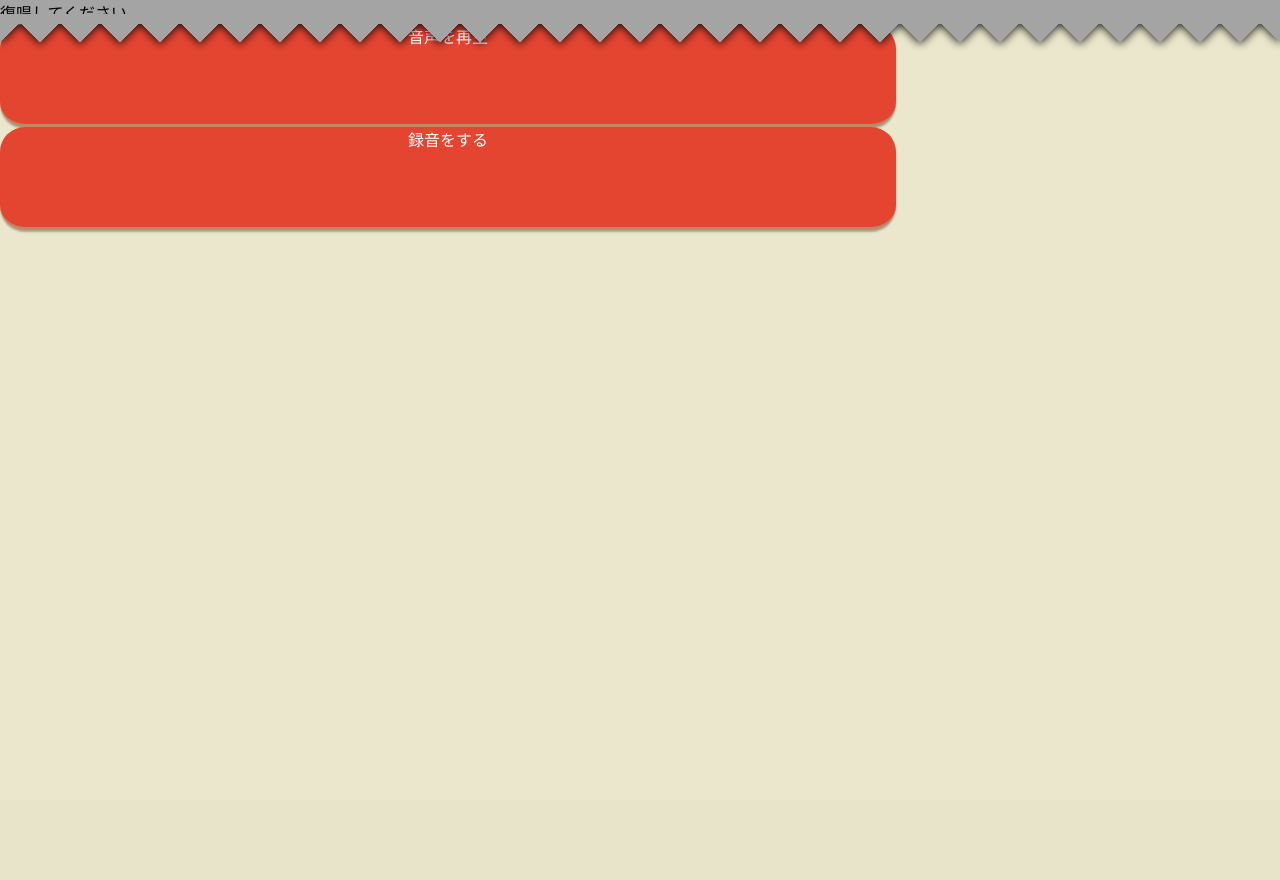
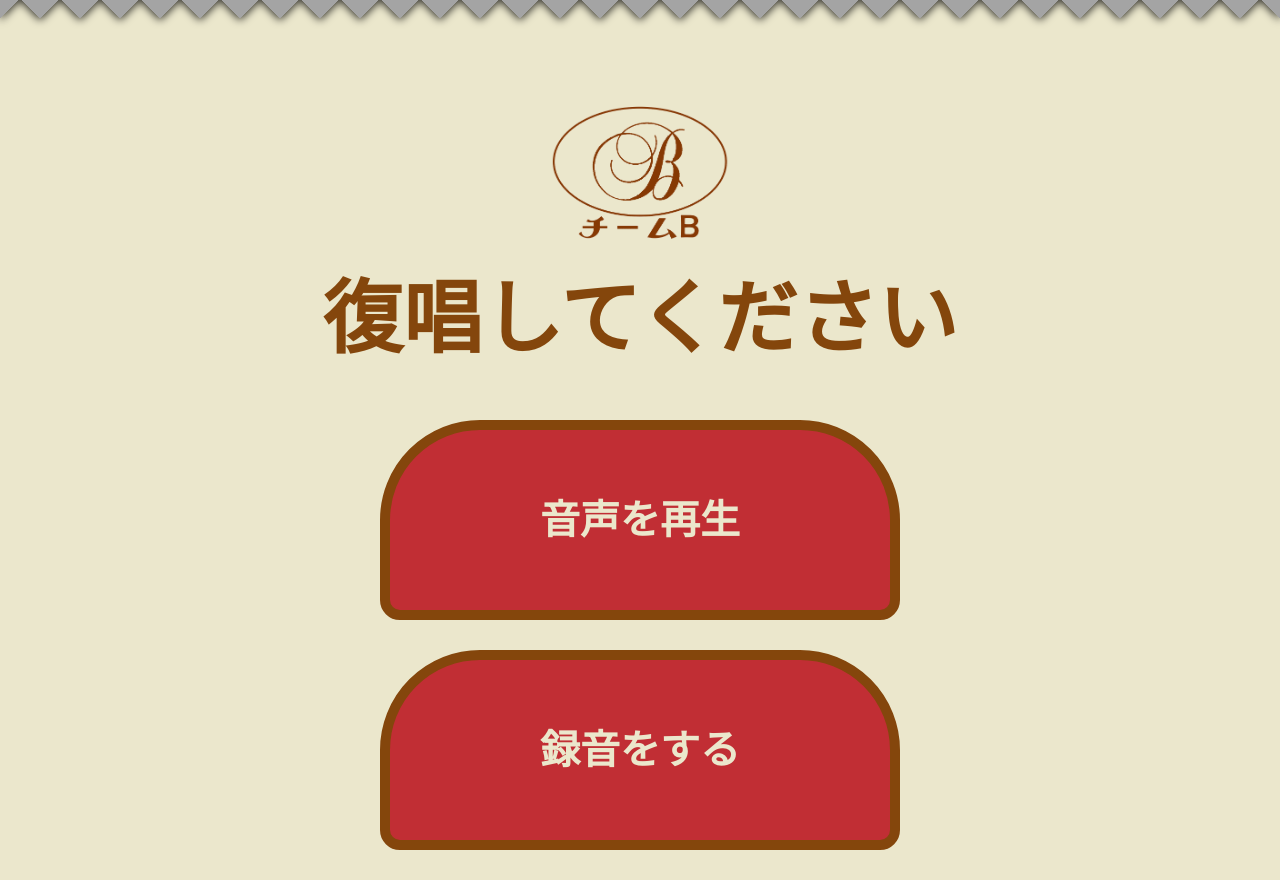
Before and after one commit to tenshinohako/kdg-html, a Flask app: page /tv_on in a window 1280 px wide. Before the commit the page ends 233 px from the top, so only its background shows below. Run offline with Flask 2, Linux system fonts and the light colour scheme.

Commit message:
edited tv_on

```diff
--- a/app.py
+++ b/app.py
@@ -83,4 +83,4 @@ def workup_air():
 if __name__ == '__main__':
     app.debug = True
     # app.run(host='0.0.0.0', ssl_context=('open_ssl/server.crt', 'open_ssl/server.key'), threaded=True, debug=True)
-    app.run(host='0.0.0.0', ssl_context=('open_ssl/server.crt', 'open_ssl/server.key'))
+    app.run(host='0.0.0.0', port=5001, ssl_context=('open_ssl/server.crt', 'open_ssl/server.key'))
--- a/templates/tv_on.html
+++ b/templates/tv_on.html
@@ -1,13 +1,21 @@
 <!DOCTYPE html>
 <head>
     <meta charset="UTF-8">
-    <link rel="stylesheet" href="../static/style.css">
+    <link rel="stylesheet" href="../static/styles_machine_mode.css">
 </head>
 <body>
-    <div class="zigzag">復唱してください</div>
-    <div class="menue">
-        <a href="voice" class="btn-gradient">音声を再生</a>
-        <a href="record" class="btn-gradient">録音をする</a>
-    </div>
+    <div class="zigzag"></div>
+	<div id="teamb_logo">
+		<img src="../static/teamb.png" height="150px" width="200px">
+	</div>
+	<div class="title">
+		<a>復唱してください</a>
+	</div>
+	<div class="select_machines">
+		<a href="voice" class="select_contents">音声を再生</a>
+	</div>
+	<div class="select_machines">
+		<a href="record" class="select_contents">録音をする</a>
+	</div>
 </body>
 </html>
```
